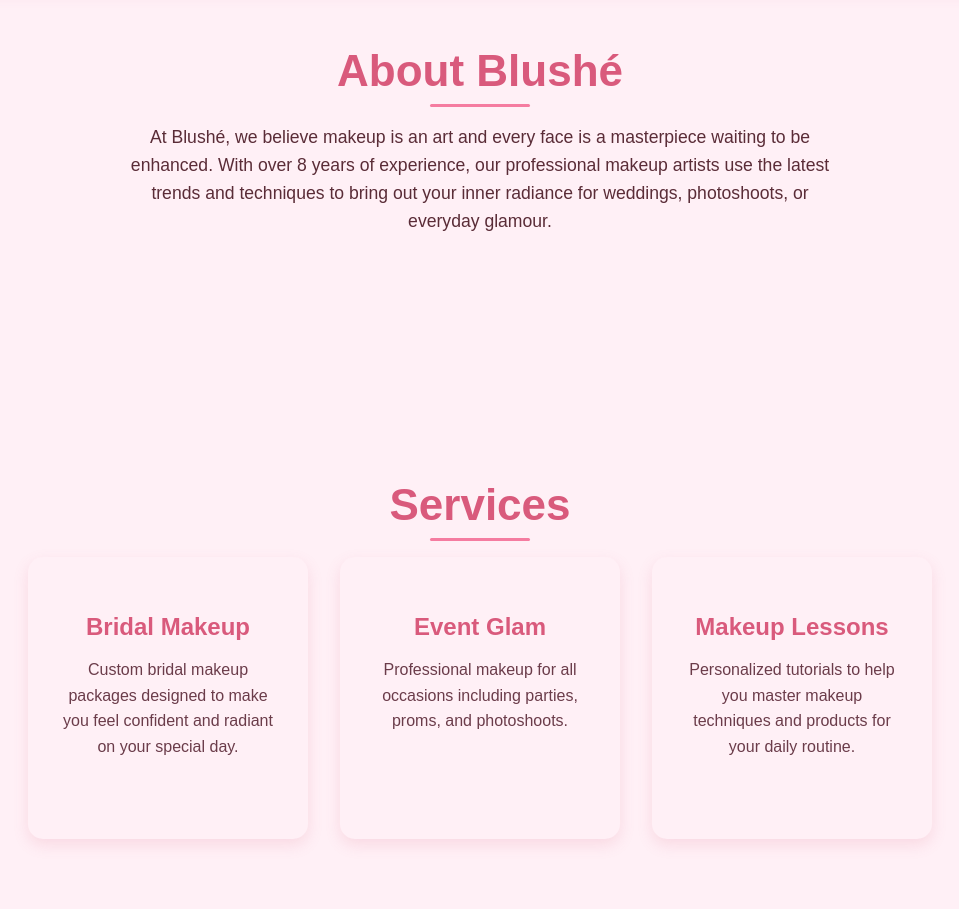
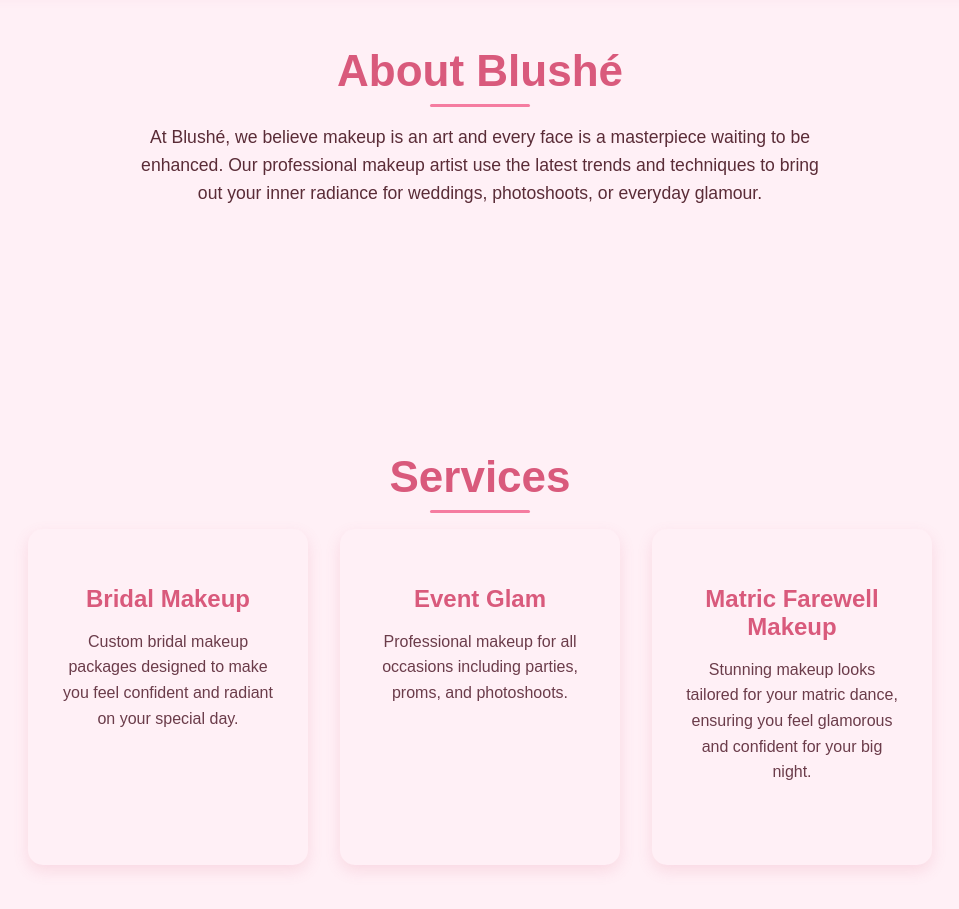
Before and after one commit to Jacques1237/blusheartistry, a plain HTML site: page index.html in a window 1280 px wide. Shown: the part 2300-3209 px from the top of the page, without its empty margins (160-1119 px from the left). Drawn offline with Linux system fonts and the light colour scheme.

Commit message:
added changes

```diff
--- a/index.html
+++ b/index.html
@@ -41,7 +41,7 @@
   <img src="assets\519607940_122118576602926414_5570035397470191513_n.jpg" alt="Makeup Artist at Work" />
   <div class="content">
     <h2>About Blushé</h2>
-    <p>At Blushé, we believe makeup is an art and every face is a masterpiece waiting to be enhanced. With over 8 years of experience, our professional makeup artists use the latest trends and techniques to bring out your inner radiance for weddings, photoshoots, or everyday glamour.</p>
+    <p>At Blushé, we believe makeup is an art and every face is a masterpiece waiting to be enhanced. Our professional makeup artist use the latest trends and techniques to bring out your inner radiance for weddings, photoshoots, or everyday glamour.</p>
   </div>
 </section>
 
@@ -57,8 +57,8 @@
       <p>Professional makeup for all occasions including parties, proms, and photoshoots.</p>
     </div>
     <div class="service">
-      <h3>Makeup Lessons</h3>
-      <p>Personalized tutorials to help you master makeup techniques and products for your daily routine.</p>
+      <h3>Matric Farewell Makeup</h3>
+      <p>Stunning makeup looks tailored for your matric dance, ensuring you feel glamorous and confident for your big night.</p>
     </div>
   </div>
 </section>
```
